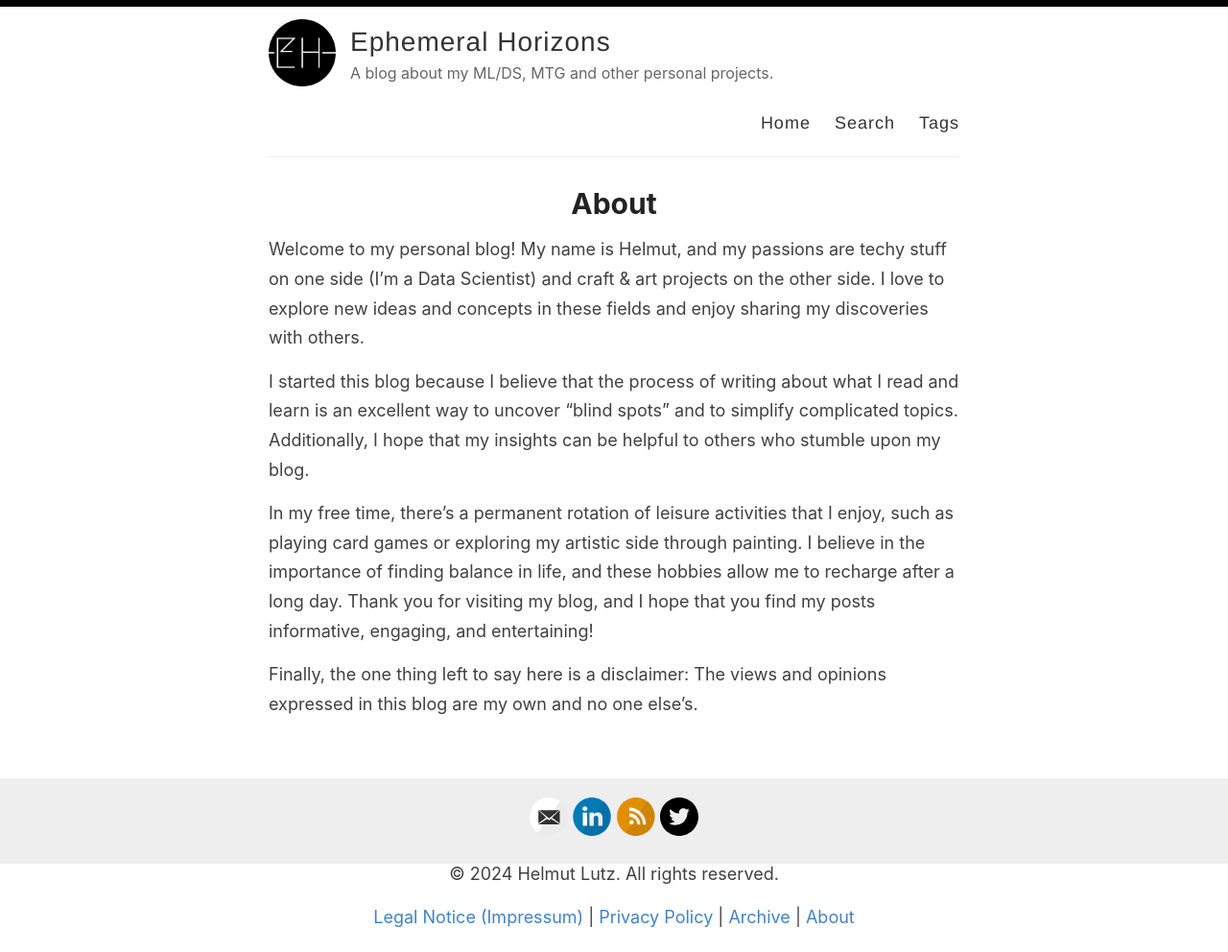
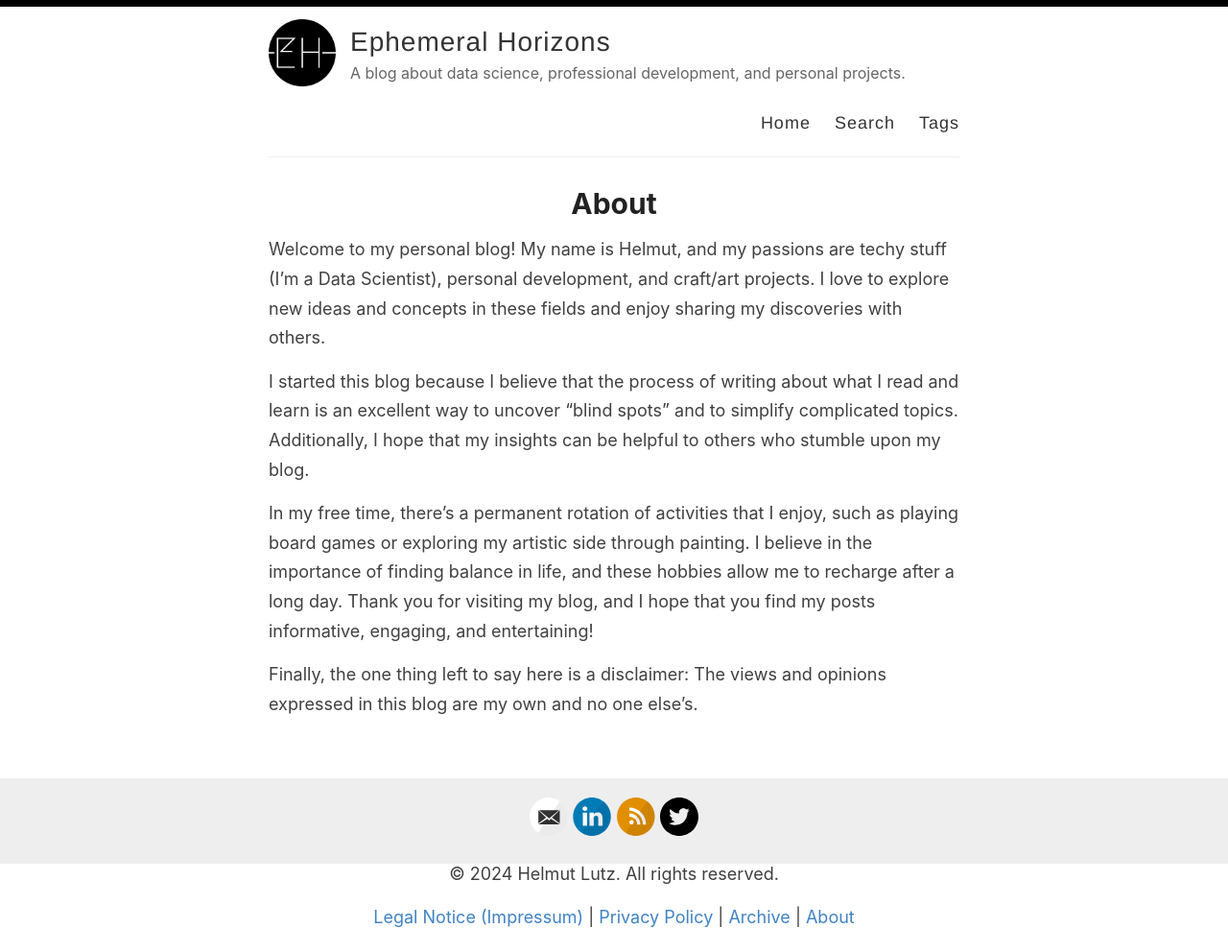
Before and after one commit to helmutlutz/blog, a Jekyll site: the page built from docs/_pages/about.md, in a window 1280 px wide. Shown: the whole page at 96% size. Built offline with Jekyll 4.4.1, drawn with Linux system fonts in a browser that asks for light colours.

Commit message:
Updated description and about page.

```diff
--- a/docs/_config.yml
+++ b/docs/_config.yml
@@ -9,7 +9,7 @@ name: Ephemeral Horizons
 author: Helmut Lutz
 
 # Short bio or description (displayed in the header)
-description: A blog about my ML/DS, MTG and other personal projects.
+description: A blog about data science, professional development, and personal projects.
 
 # URL of your avatar or profile pic (you could use your GitHub profile pic)
 avatar: /images/eh-logo.png
--- a/docs/_pages/about.md
+++ b/docs/_pages/about.md
@@ -4,10 +4,10 @@ title: About
 permalink: /about/
 ---
 
-Welcome to my personal blog! My name is Helmut, and my passions are techy stuff on one side (I'm a Data Scientist) and craft & art projects on the other side. I love to explore new ideas and concepts in these fields and enjoy sharing my discoveries with others.
+Welcome to my personal blog! My name is Helmut, and my passions are techy stuff (I'm a Data Scientist), personal development, and craft/art projects. I love to explore new ideas and concepts in these fields and enjoy sharing my discoveries with others.
 
 I started this blog because I believe that the process of writing about what I read and learn is an excellent way to uncover "blind spots" and to simplify complicated topics. Additionally, I hope that my insights can be helpful to others who stumble upon my blog.
 
-In my free time, there's a permanent rotation of leisure activities that I enjoy, such as playing card games or exploring my artistic side through painting. I believe in the importance of finding balance in life, and these hobbies allow me to recharge after a long day. Thank you for visiting my blog, and I hope that you find my posts informative, engaging, and entertaining!
+In my free time, there's a permanent rotation of activities that I enjoy, such as playing board games or exploring my artistic side through painting. I believe in the importance of finding balance in life, and these hobbies allow me to recharge after a long day. Thank you for visiting my blog, and I hope that you find my posts informative, engaging, and entertaining!
 
 Finally, the one thing left to say here is a disclaimer: The views and opinions expressed in this blog are my own and no one else's.
```
